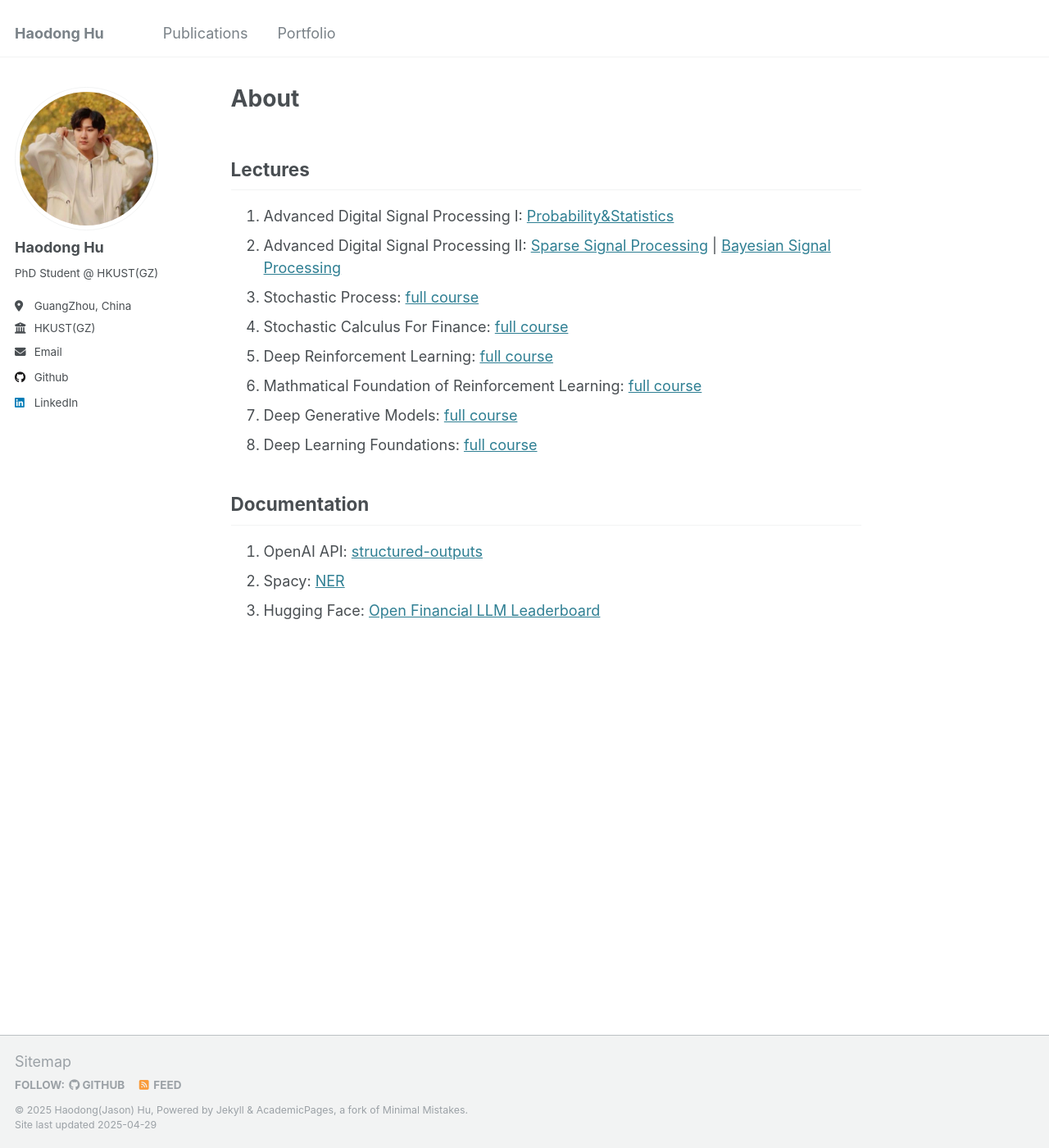
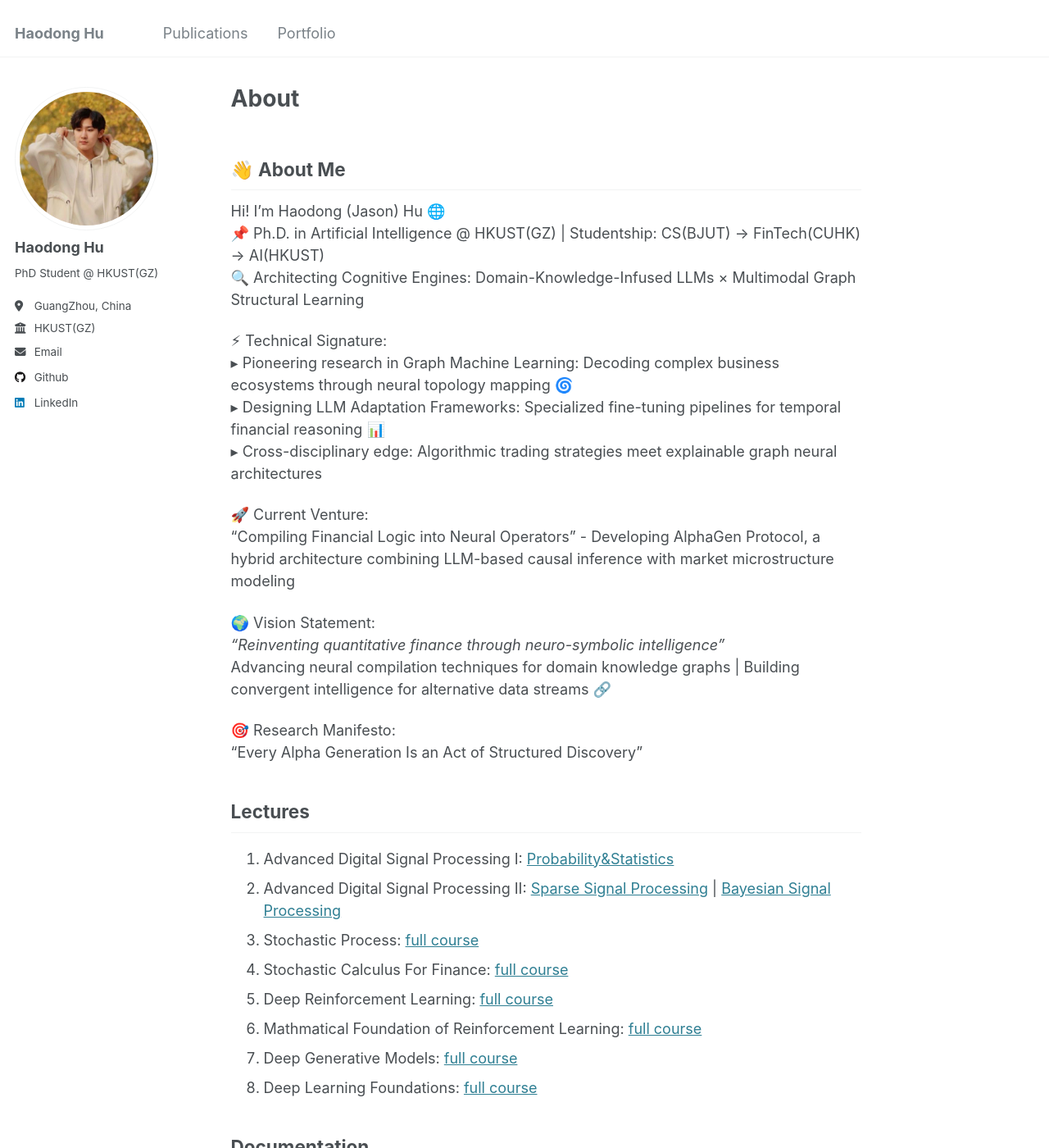
Before and after one commit to coolknow/coolknow.github.io, a Jekyll site: the page built from _pages/about.md, in a window 1280 px wide and 1400 px high. Shown: the whole window at 82% size. Built offline with Jekyll 4.4.1, drawn with Linux system fonts in a browser that asks for light colours.

Commit message:
Update about.md

```diff
--- a/_pages/about.md
+++ b/_pages/about.md
@@ -6,6 +6,27 @@ redirect_from:
   - /about/
   - /about.html
 ---
+
+## 👋 About Me
+Hi! I'm Haodong (Jason) Hu 🌐
+📌 Ph.D. in Artificial Intelligence @ HKUST(GZ) | Studentship: CS(BJUT) → FinTech(CUHK) → AI(HKUST)
+🔍 Architecting Cognitive Engines: Domain-Knowledge-Infused LLMs × Multimodal Graph Structural Learning
+
+⚡ Technical Signature:
+▸ Pioneering research in Graph Machine Learning: Decoding complex business ecosystems through neural topology mapping 🌀
+▸ Designing LLM Adaptation Frameworks: Specialized fine-tuning pipelines for temporal financial reasoning 📊
+▸ Cross-disciplinary edge: Algorithmic trading strategies meet explainable graph neural architectures
+
+🚀 Current Venture:
+"Compiling Financial Logic into Neural Operators" - Developing AlphaGen Protocol, a hybrid architecture combining LLM-based causal inference with market microstructure modeling
+
+🌍 Vision Statement:
+_"Reinventing quantitative finance through neuro-symbolic intelligence"_
+Advancing neural compilation techniques for domain knowledge graphs | Building convergent intelligence for alternative data streams 🔗
+
+🎯 Research Manifesto:
+"Every Alpha Generation Is an Act of Structured Discovery"
+
 
 ## Lectures
 1. Advanced Digital Signal Processing I: [Probability&Statistics](https://www.bilibili.com/video/BV1ga4y157L5?spm_id_from=333.788.videopod.episodes&vd_source=80283fbc97092e937f74a290368d6852&p=1)
```
